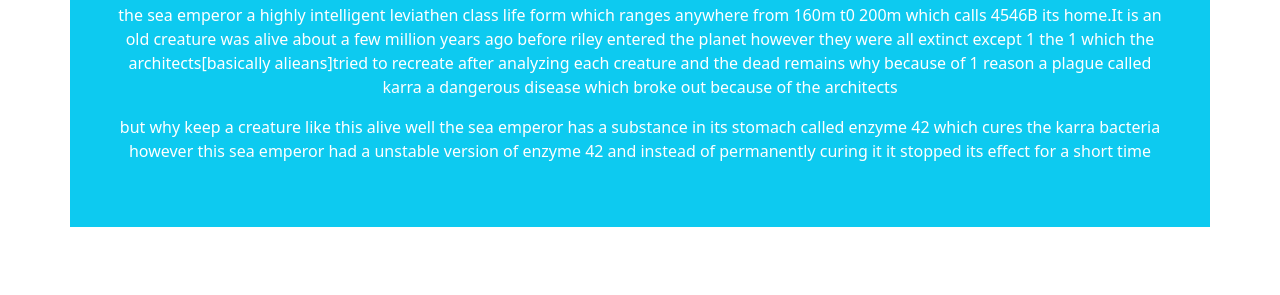
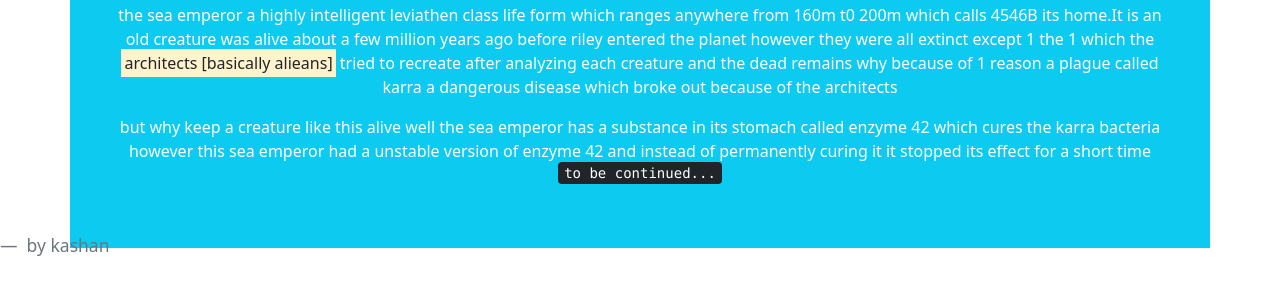
Before and after one commit to dreadkashan/the-sea-emperor, a plain HTML site: page index.html in a window 1280 px wide. Shown: the part 101-396 px from the top of the page. Drawn offline with nearby package versions, Linux system fonts and the light colour scheme.

Commit message:
commit v1

```diff
--- a/index.html
+++ b/index.html
@@ -7,9 +7,17 @@
         <div class="container bg-info text-white text-center p-5">
 <h1>the sea emperor</h1>
 <p>the sea emperor a highly intelligent leviathen class life form which ranges anywhere from 160m t0 200m which calls 4546B its home.It is an old creature
-    was alive about a few million years ago before riley entered the planet however they were all extinct except 1 the 1 which the architects[basically alieans]tried to recreate after analyzing each creature and the dead remains why because of 1 reason a plague called karra a dangerous disease which broke out because of the architects
+    was alive about a few million years ago before riley entered the planet however they were all extinct except 1 the 1 which the <mark>architects [basically alieans]</mark> tried to recreate after analyzing each creature and the dead remains why because of 1 reason a plague called karra a dangerous disease which broke out because of the architects
 </p>
-<p> but why keep a creature like this alive well the sea emperor has a substance in its stomach called enzyme 42 which cures the karra bacteria however this sea emperor had a unstable version of enzyme 42 and instead of permanently curing it it stopped its effect for a short time</p>
+<p> but why keep a creature like this alive well the sea emperor has a substance in its stomach called enzyme 42 which cures the karra bacteria however this sea emperor had a unstable version of enzyme 42 and instead of permanently curing it it stopped its effect for a short time <kbd>to be continued...</kbd></p>
         </div>
+        <blockquote class="blockquote">
+
+<footer class="blockquote-footer">
+by
+kashan
+
+</footer>
+        </blockquote>
     </body>
 </html>
```
